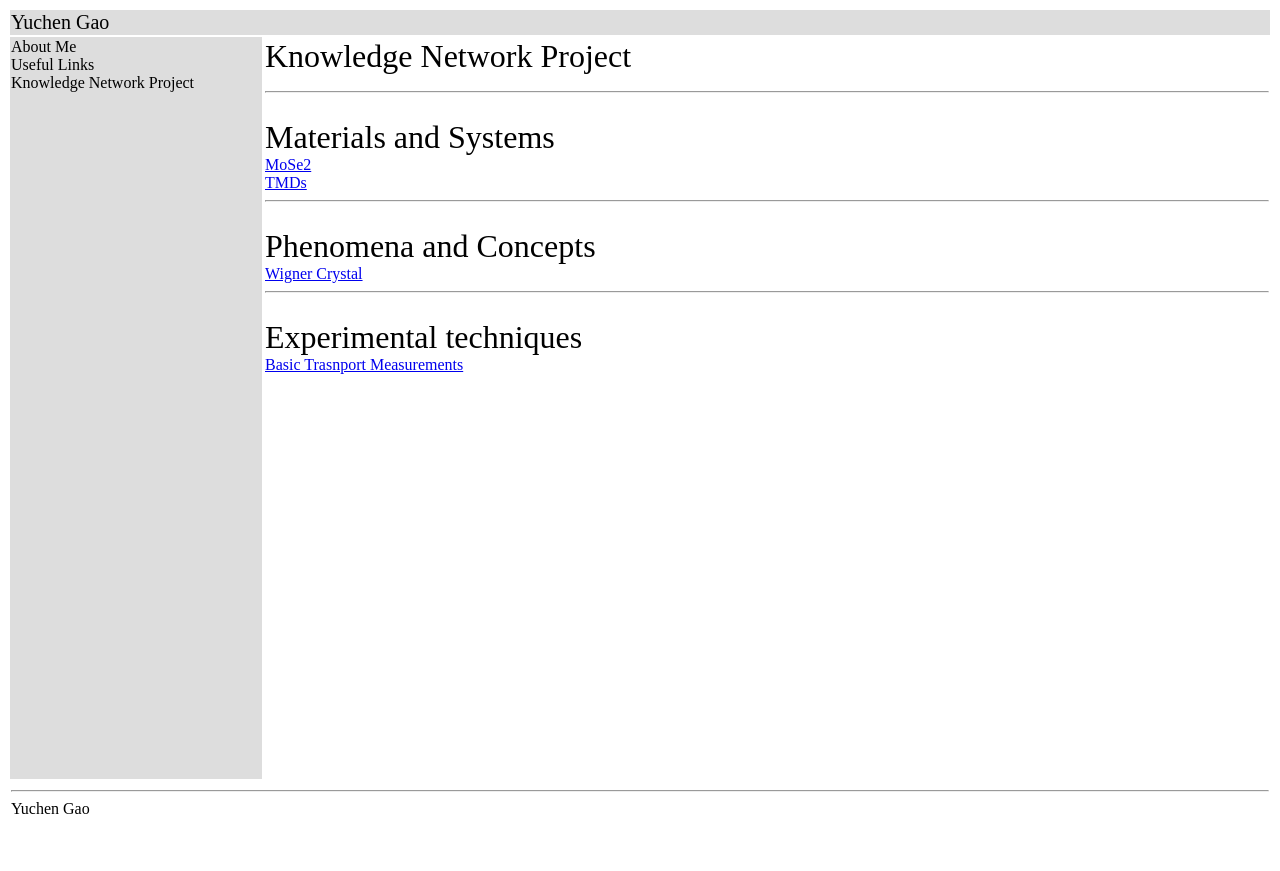
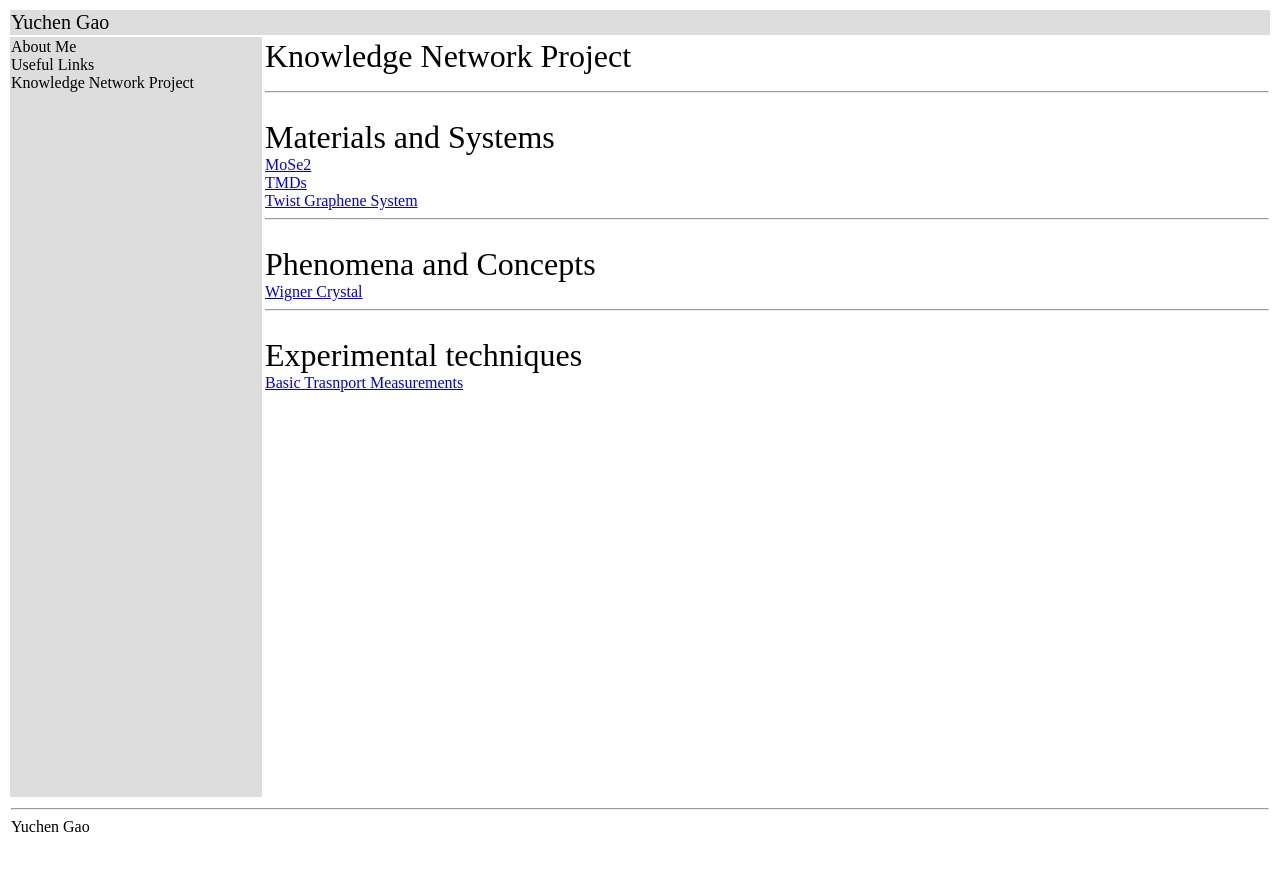
Before and after one commit to GYC1999/GYC1999.github.io, a Jekyll site: the page built from Knowledge_Network_project/Knowledge_Network_Project.html, in a window 1280 px wide. Shown: the top 871 px of the page. Built offline with Jekyll 4.4.1, drawn with Linux system fonts in a browser that asks for light colours.

Commit message:
Update Knowledge_Network_Project.html

```diff
--- a/Knowledge_Network_project/Knowledge_Network_Project.html
+++ b/Knowledge_Network_project/Knowledge_Network_Project.html
@@ -40,9 +40,10 @@ layout: default
     <font size="+3">Materials and Systems</font><br>
     <a href="https://gyc1999.github.io/Knowledge_Network_project/MoSe2.html">MoSe2</a><br>
     <a href="https://gyc1999.github.io/Knowledge_Network_project/TMDs.html">TMDs</a><br>
+    <a href="https://gyc1999.github.io/Knowledge_Network_project/Twist_Graphene_System.html">Twist Graphene System</a><br>
     <hr><br>
     <font size="+3">Phenomena and Concepts</font><br>
-    <a href="https://gyc1999.github.io/Knowledge_Network_project/WC.html">Wigner Crystal</a><br>
+    <a href="https://gyc1999.github.io/Knowledge_Network_project/Wigner_Crystal.html">Wigner Crystal</a><br>
     <hr><br>
     <font size="+3">Experimental techniques</font><br>
     <a href="https://gyc1999.github.io/Knowledge_Network_project/Transport.html">Basic Trasnport Measurements</a><br>
```
